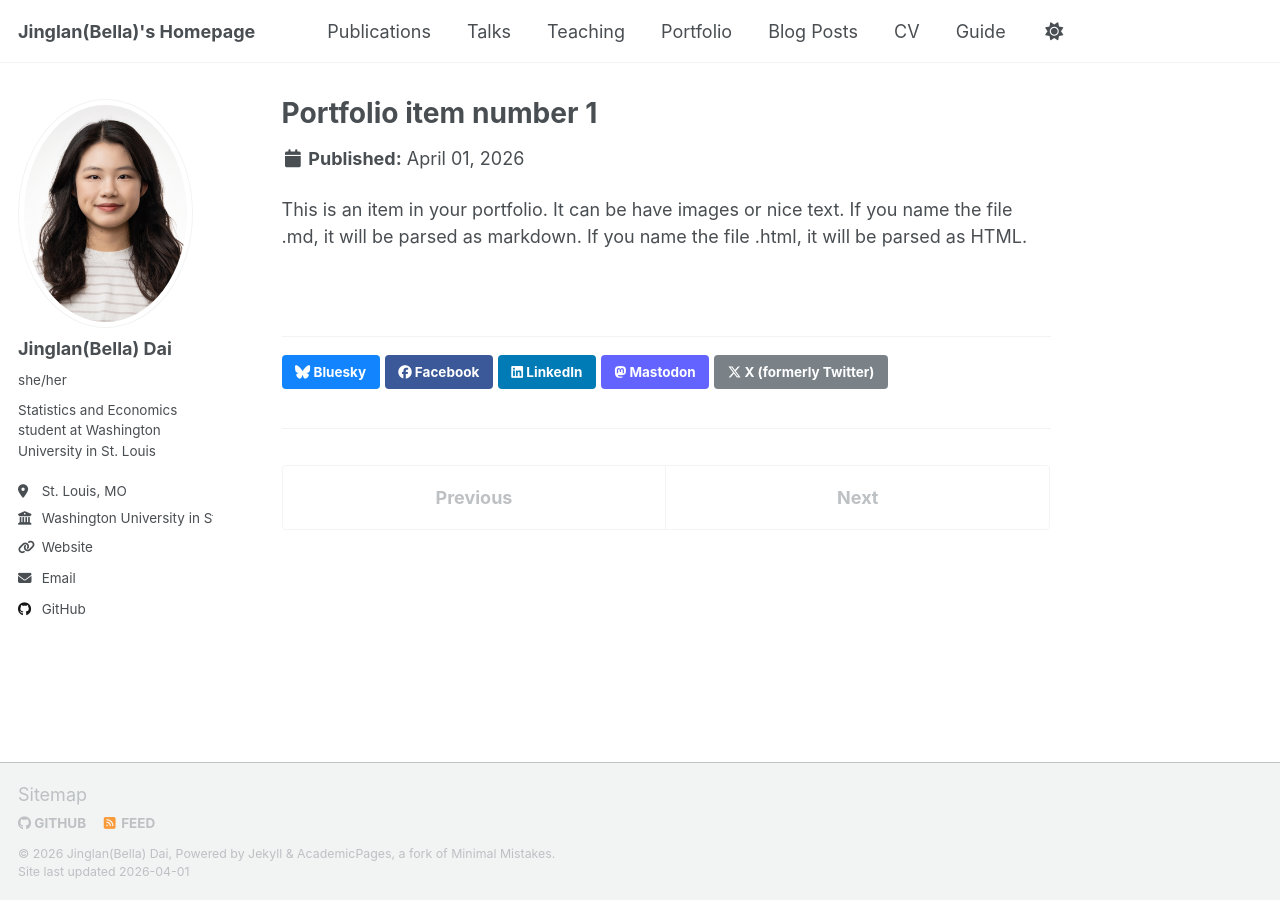
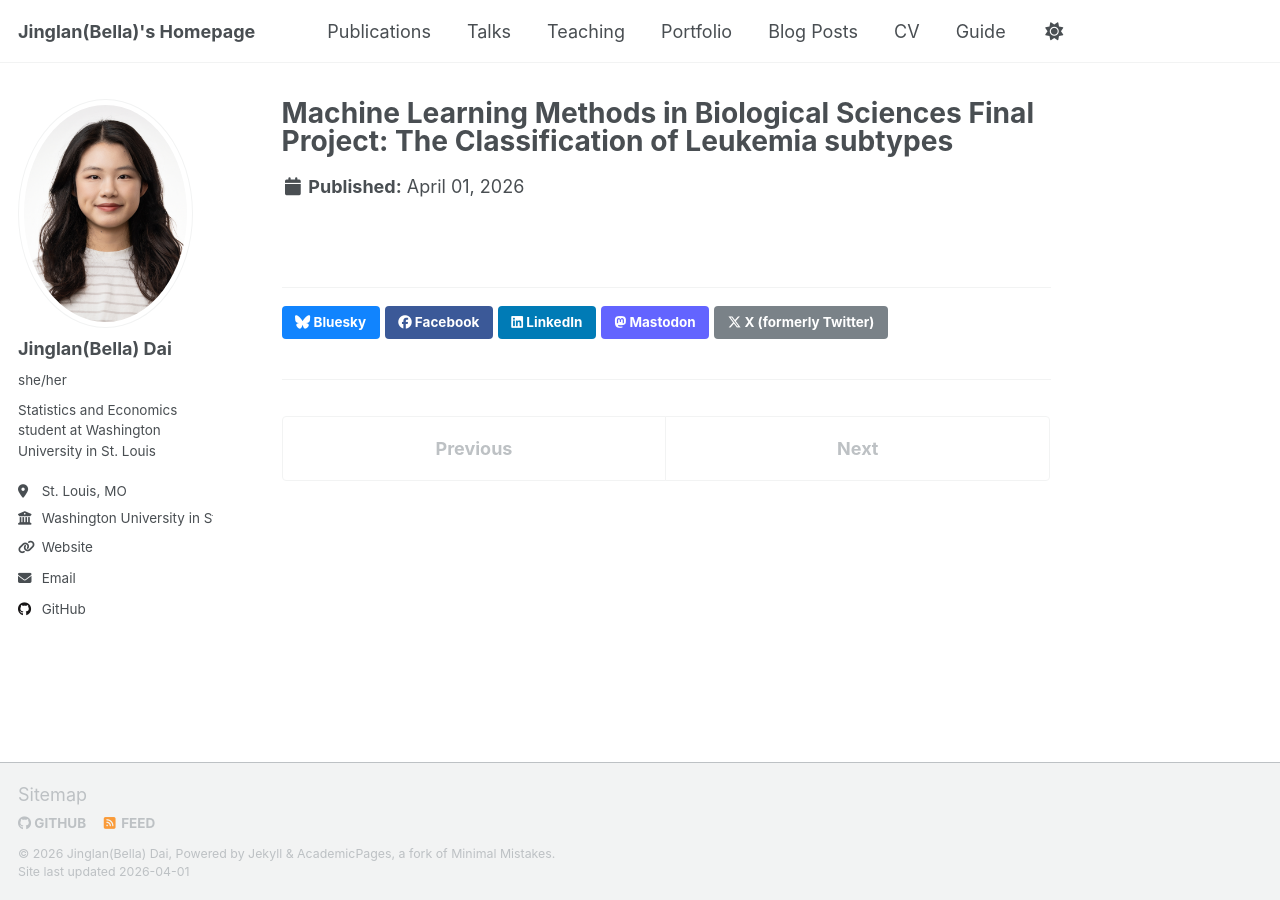
Before and after one commit to belladai36/belladai36.github.io, a Jekyll site: the page built from _portfolio/portfolio-1.md, in a window 1280 px wide. Built offline with Jekyll 4.4.1, drawn with Linux system fonts in a browser that asks for light colours; a script that is not in the unit is left out.

Commit message:
Update portfolio-1.md

```diff
--- a/_portfolio/portfolio-1.md
+++ b/_portfolio/portfolio-1.md
@@ -1,7 +1,6 @@
 ---
-title: "Portfolio item number 1"
-excerpt: "Short description of portfolio item number 1<br/><img src='/images/500x300.png'>"
+title: "Machine Learning Methods in Biological Sciences Final Project: The Classification of Leukemia subtypes"
+excerpt: "We analyzed gene expression profiles from 72 leukemia patients to develop predictive models for subtype classification, and then we applied parametric (logistic regression, naive Bayes, discriminant analysis) and non-parametric approaches (classification trees, random forests, boosting, K-NN, SVM). We alsoImplemented tests to avoid overfitting, including model validation and feature filtering, to ensure classification accuracy.
+"
 collection: portfolio
 ---
-
-This is an item in your portfolio. It can be have images or nice text. If you name the file .md, it will be parsed as markdown. If you name the file .html, it will be parsed as HTML.
```
